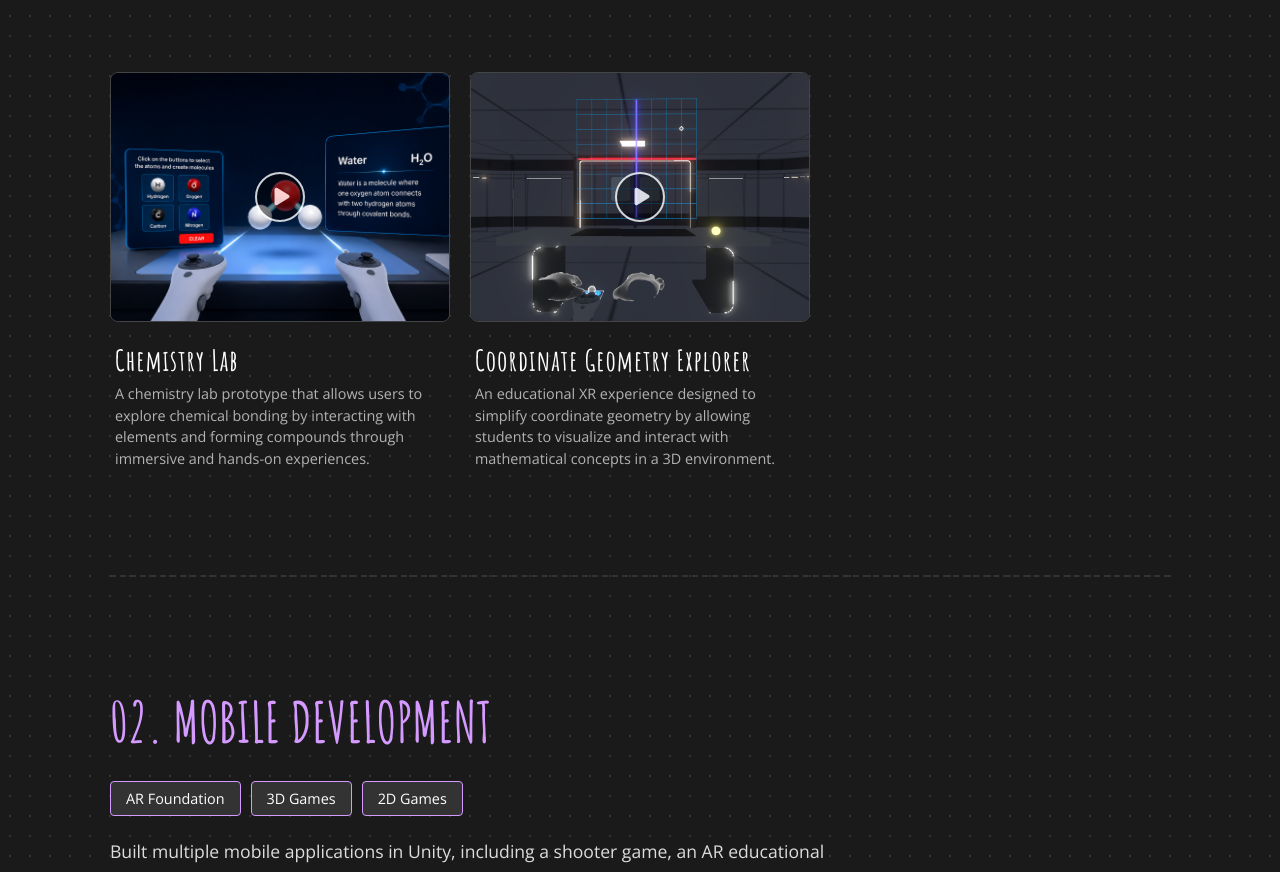
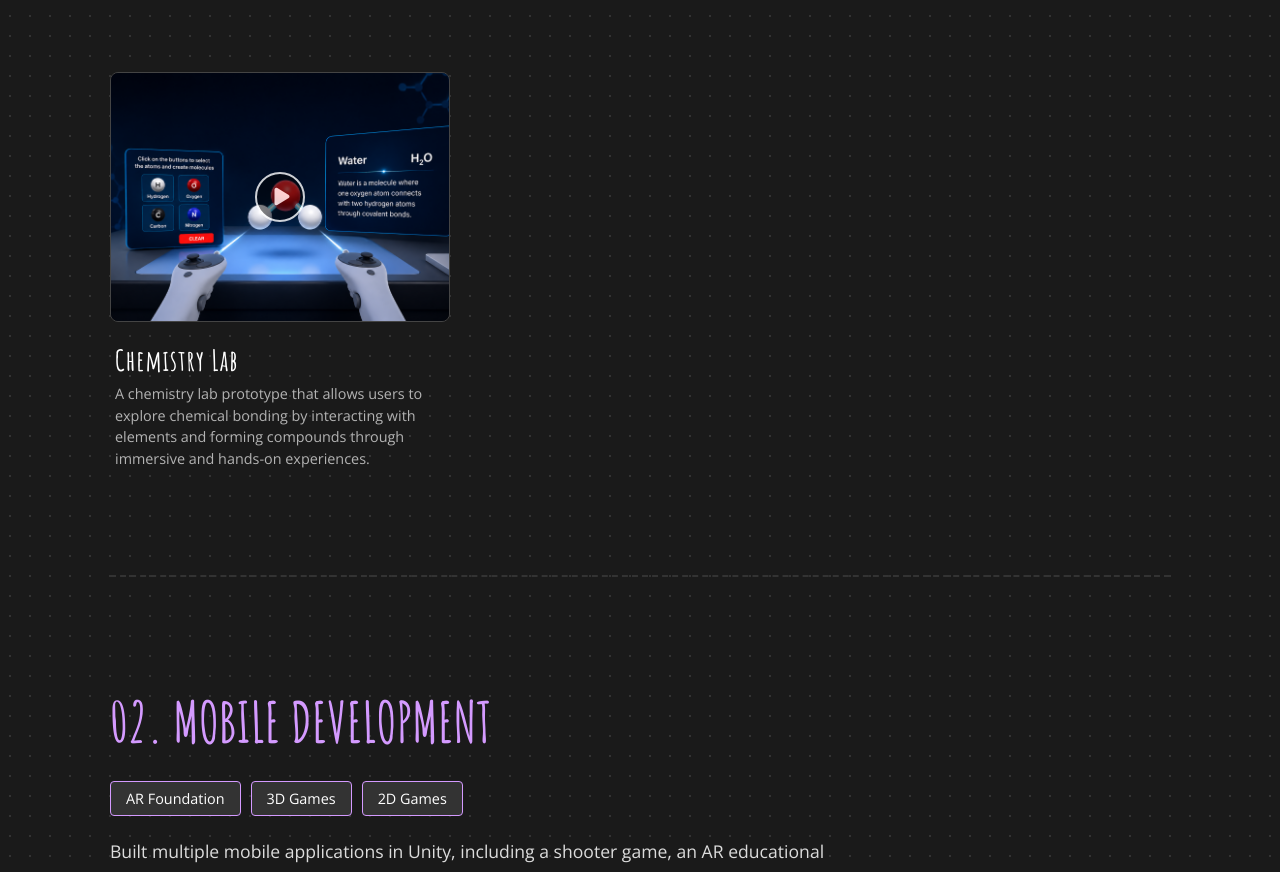
Before and after one commit to lakshmideviab/Portfolio_, a plain HTML site: page Work.html in a window 1280 px wide. Shown: the part 954-1826 px from the top of the page. Drawn offline with nearby package versions, Linux system fonts and the light colour scheme.

Commit message:
Fix HTML structure and remove duplicate content

```diff
--- a/Work.html
+++ b/Work.html
@@ -94,17 +94,6 @@
             </div>
 
 
-            <div class="project-card">
-                <div class="img-container" data-video="Assets/Work/Maths.mp4">
-                    <img src="Assets/Work/Maths.png" alt="Bottle Shader">
-                    <div class="play-overlay"><i class="fas fa-play"></i></div>
-                </div>
-                <div class="project-info">
-                    <h3>Coordinate Geometry Explorer </h3>
-
-                    <p class="description">An educational XR experience designed to simplify coordinate geometry by allowing students to visualize and interact with mathematical concepts in a 3D environment.</p>
-                </div>
-            </div>
 
             </div>
         </section>
```
